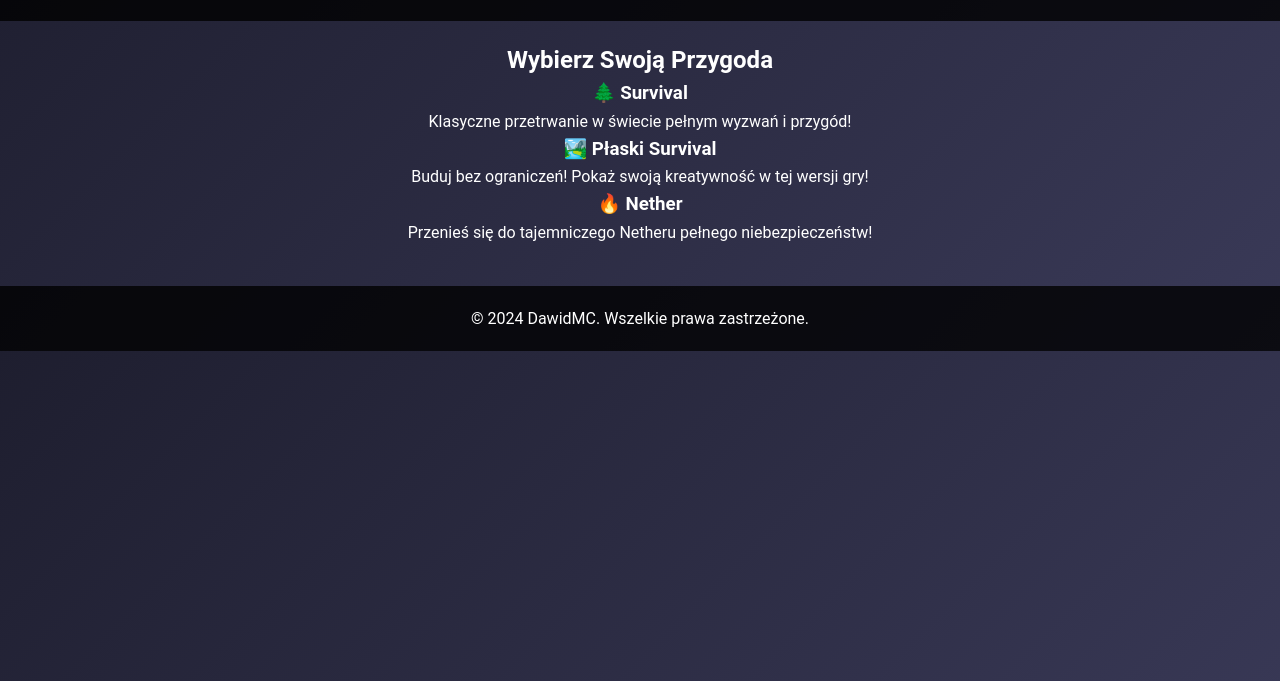
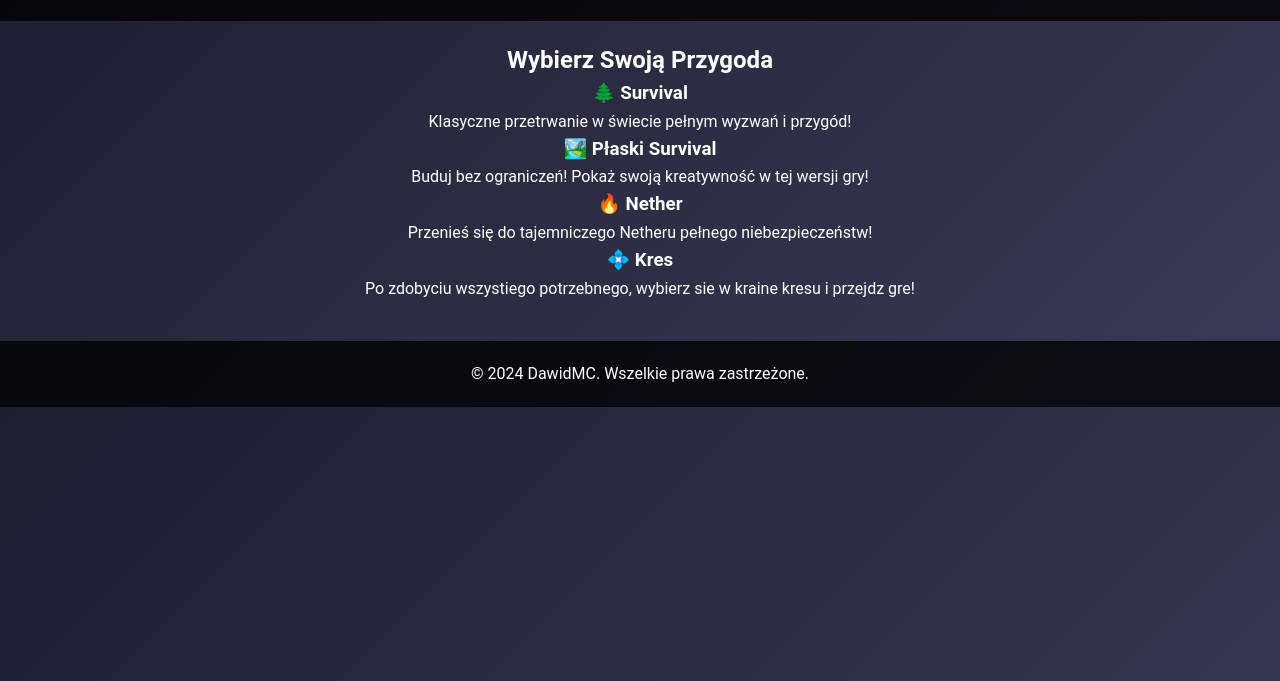
Before and after one commit to ridikhost/dawidmc, a plain HTML site: page game-modes.html in a window 1280 px wide. Shown: the part 119-800 px from the top of the page. Drawn offline with Linux system fonts and the light colour scheme.

Commit message:
Update game-modes.html

```diff
--- a/game-modes.html
+++ b/game-modes.html
@@ -37,6 +37,10 @@
                 <h3>🔥 Nether</h3>
                 <p>Przenieś się do tajemniczego Netheru pełnego niebezpieczeństw!</p>
             </div>
+            <div class="mode">
+                <h3>💠 Kres</h3>
+                <p>Po zdobyciu wszystiego potrzebnego, wybierz sie w kraine kresu i przejdz gre!</p>
+            </div>
         </section>
     </main>
 
```
